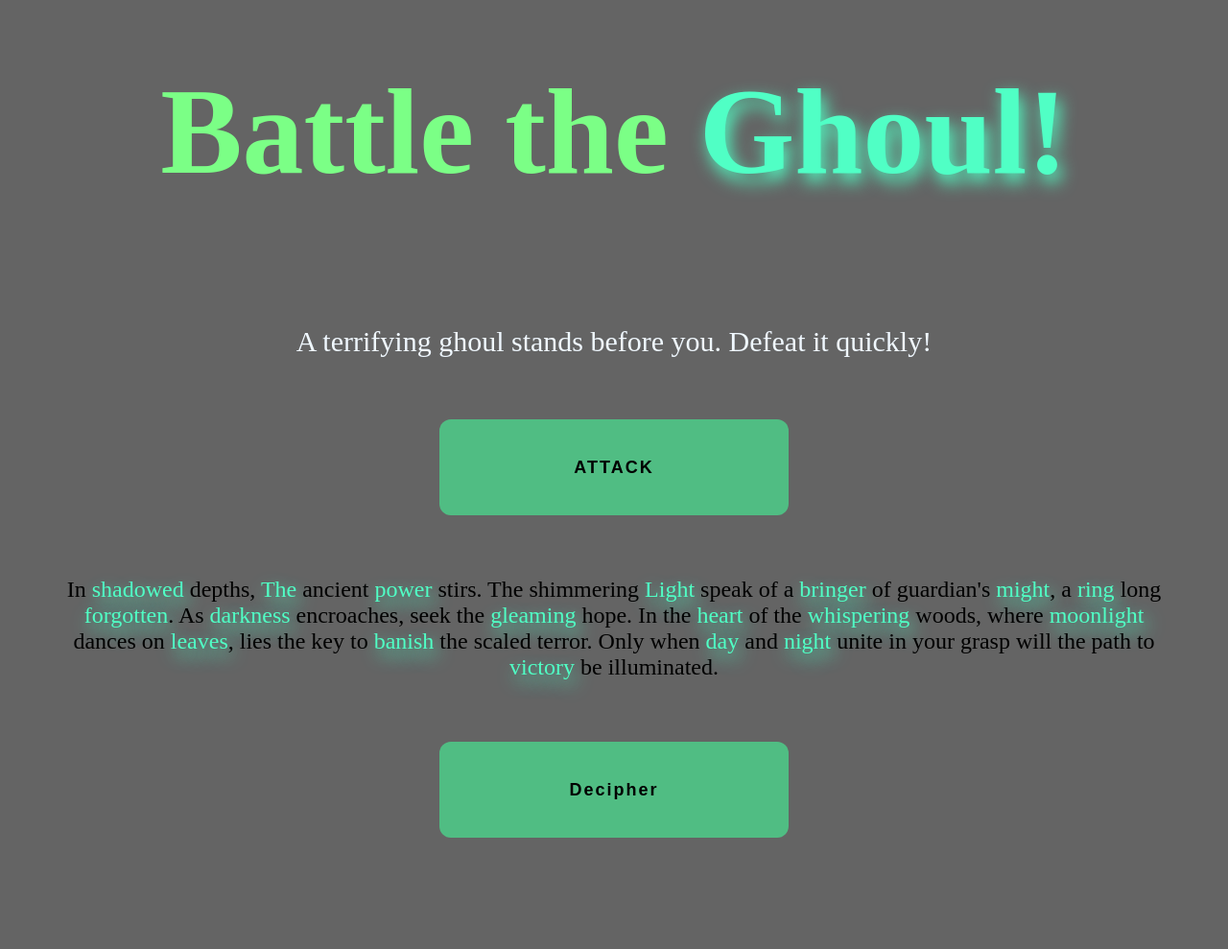
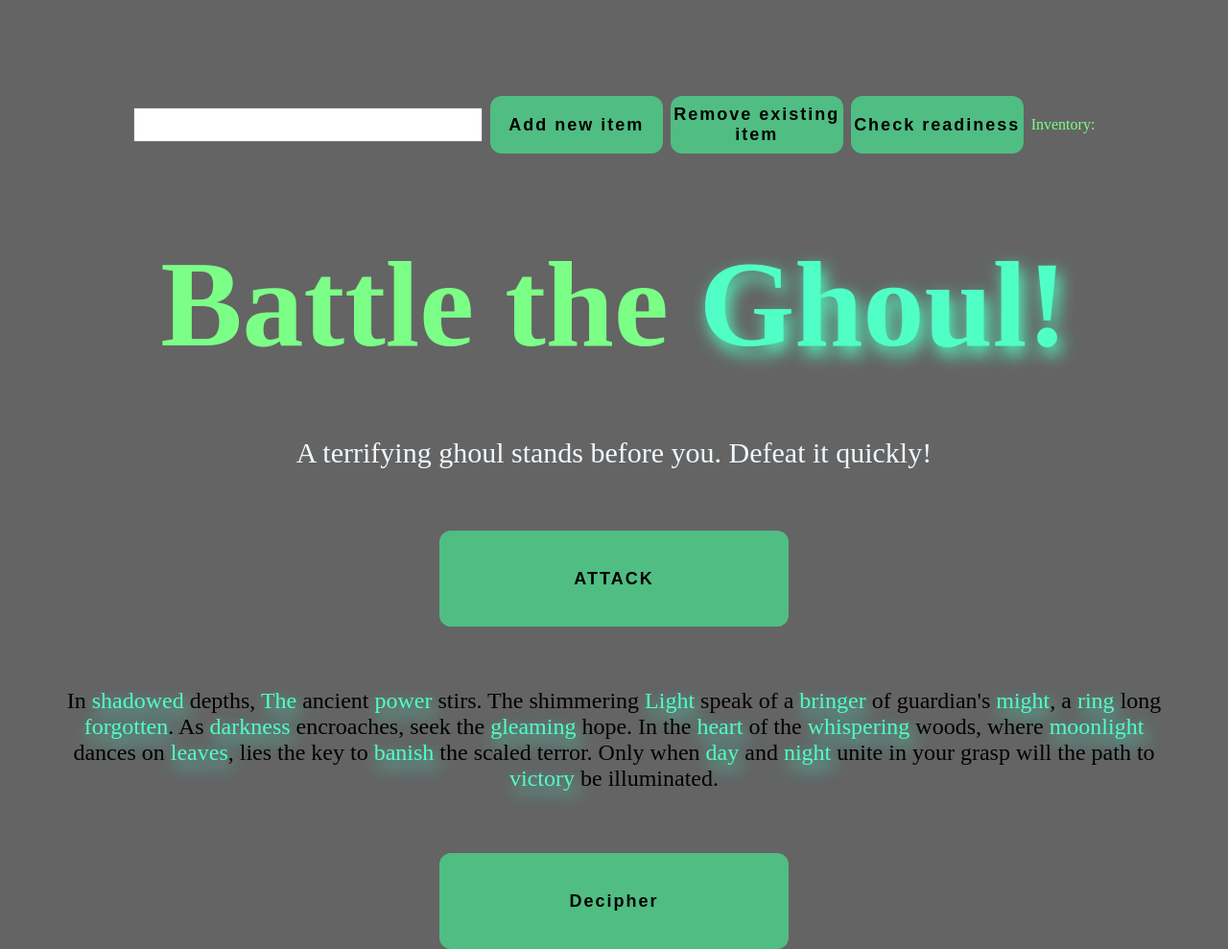
Before and after one commit to Jostein24sfj/javascript-intermidiate-oppgave, a plain HTML site: page index.html in a window 1280 px wide. Shown: the whole page at 96% size. Before the commit the page ends 873 px from the top, so only its background shows below. Drawn offline with Linux system fonts and the light colour scheme.

Commit message:
quest 5/6 done

```diff
--- a/index.html
+++ b/index.html
@@ -10,8 +10,22 @@
 
   <body>
     <div class="container">
+      <div class="inventory">
+        <input type="text" id="inventoryInput" />
+        <button class="inventoryBtn" id="inventoryAdd">Add new item</button>
+        <button class="inventoryBtn" id="inventoryRemove">
+          Remove existing item
+        </button>
+        <button class="inventoryBtn" id="inventoryCheck">
+          Check readiness
+        </button>
+
+        <div id="inventory"></div>
+      </div>
+
       <h1>Battle the <span>Ghoul!</span></h1>
       <p>A terrifying ghoul stands before you. Defeat it quickly!</p>
+
       <div class="attackButton">
         <button id="attackBtn">ATTACK</button>
       </div>
@@ -38,7 +52,6 @@
       <div class="decipherButton">
         <button id="decipherBtn">Decipher</button>
       </div>
-      <div id="inventory"></div>
     </div>
   </body>
 </html>
--- a/index.js
+++ b/index.js
@@ -31,6 +31,13 @@ const ancientTomeLocation = "Echoing Caves";
 
 console.log(ancientTomeLocation[0]);
 let heroInventory = [];
+
+const updateInventory = () => {
+  return (document.getElementById("inventory").textContent =
+    "Inventory: " + heroInventory.join(", "));
+};
+
+updateInventory();
 
 for (let location of mysteriousLocations) {
   console.log(`Exploring: ${location}`);
@@ -79,8 +86,8 @@ function decipherMessage() {
     "Deciphered Message: " + message;
 
   // Display updated inventory
-  document.getElementById("inventory").textContent =
-    "Inventory: " + heroInventory.join(", ");
+  updateInventory();
+
   return message;
 }
 // console.log(decipherMessage());
@@ -92,3 +99,20 @@ decipherBtn.addEventListener("click", function () {
     console.log(heroInventory);
   }
 });
+
+const inventoryInput = document.getElementById("inventoryInput");
+const inventoryAdd = document.getElementById("inventoryAdd");
+const inventoryRemove = document.getElementById("inventoryRemove");
+
+inventoryAdd.addEventListener("click", function () {
+  // console.log(inventoryInput.value);
+  heroInventory.push(inventoryInput.value); // Add item to inventory
+  updateInventory();
+
+  inventoryInput.value = "";
+});
+
+inventoryRemove.addEventListener("click", function () {
+  heroInventory = [];
+  updateInventory();
+});
--- a/style.css
+++ b/style.css
@@ -19,10 +19,27 @@ body {
   flex-direction: column;
 }
 
+.inventory {
+  display: flex;
+  flex-direction: row;
+  align-items: center;
+  color: rgb(123, 255, 134);
+  position: absolute;
+  top: 0;
+  padding-top: 100px;
+  gap: 8px;
+}
+
+.inventory button {
+  display: flex;
+  justify-content: center;
+  align-items: center;
+}
+
 h1 {
   color: rgb(123, 255, 134);
   font-size: 128px;
-  padding: 64px;
+  padding-top: 244px;
 }
 span {
   text-shadow: 4px 8px 18px;
@@ -34,10 +51,28 @@ p {
   padding: 64px;
 }
 
+input {
+  height: 36px;
+  width: 364px;
+}
+
 .spanContent {
   padding: 64px;
   font-size: 24px;
   text-align: center;
+}
+
+.inventoryBtn {
+  font-size: large;
+  font-weight: 700;
+  letter-spacing: 2px;
+  border: none;
+  border-radius: 12px;
+  background-color: rgb(80, 189, 131);
+  width: 180px;
+  height: 60px;
+  cursor: pointer;
+  transition: all 0.2s ease;
 }
 
 .attackButton button {
```
